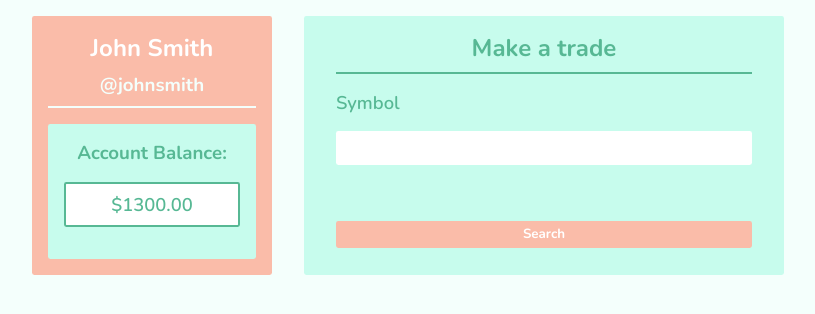
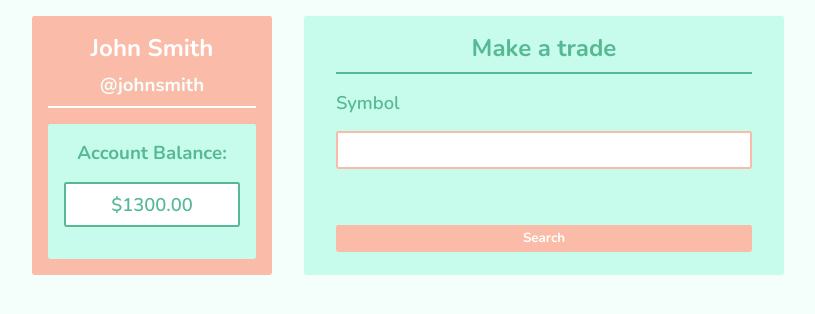
Before and after one commit to connorskorburg/My-Trade, a Django app: template app/templates/dashboard.html in a window 1280 px wide, with the restyled element focused. Shown: the part 84-398 px from the top of the page, without its empty margins (96-911 px from the left). Run offline with Django 3.2, Linux system fonts and the light colour scheme; the template is opened without the code that fills it, so the values that code supplies are empty.

Commit message:
updated dashboard styling

```diff
--- a/app/static/css/style.css
+++ b/app/static/css/style.css
@@ -424,6 +424,12 @@
         color: #000;
       }
 
+      .search input:focus {
+        border: 2px solid var(--secondary);
+        color: #000;
+      }
+
+
 
 
 
```
